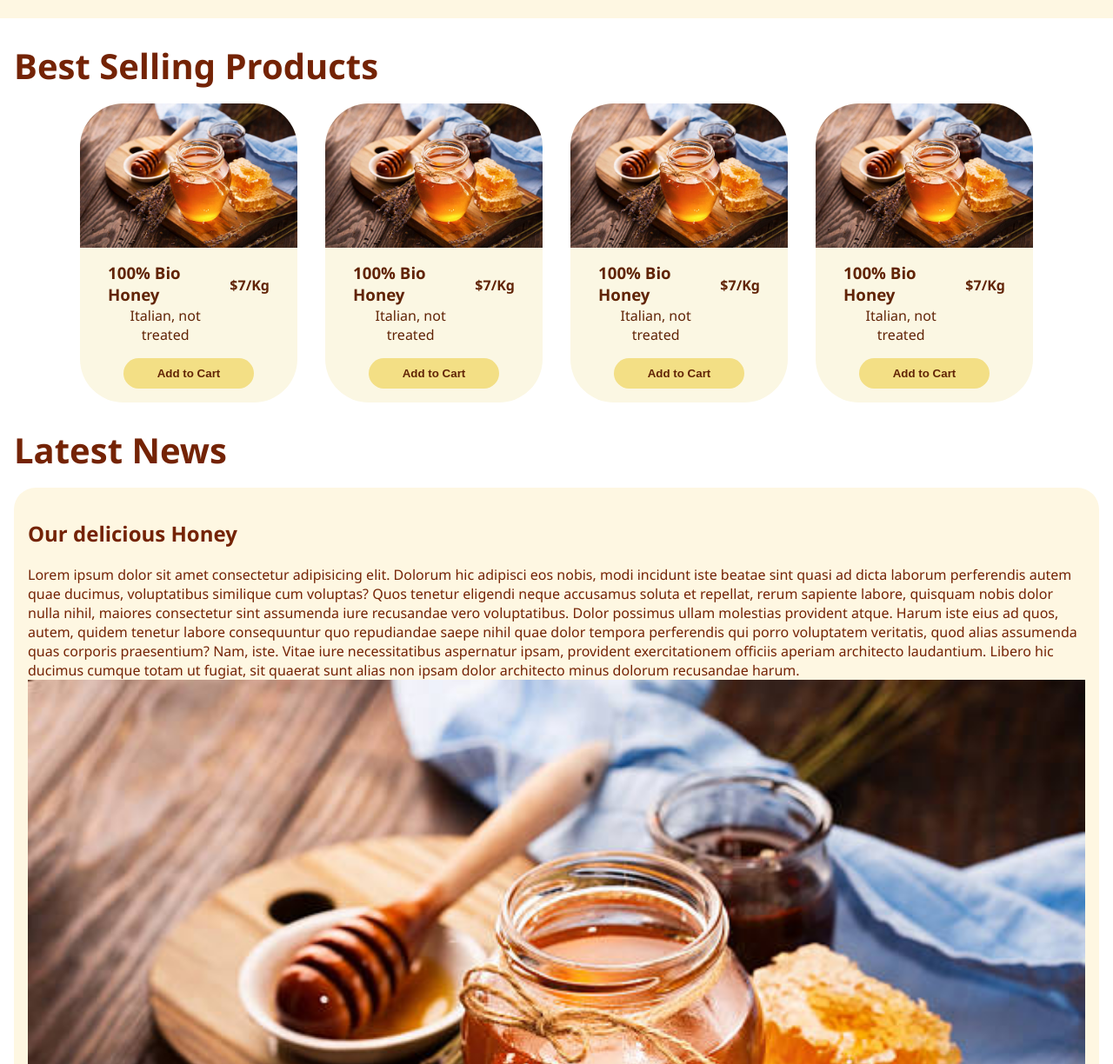
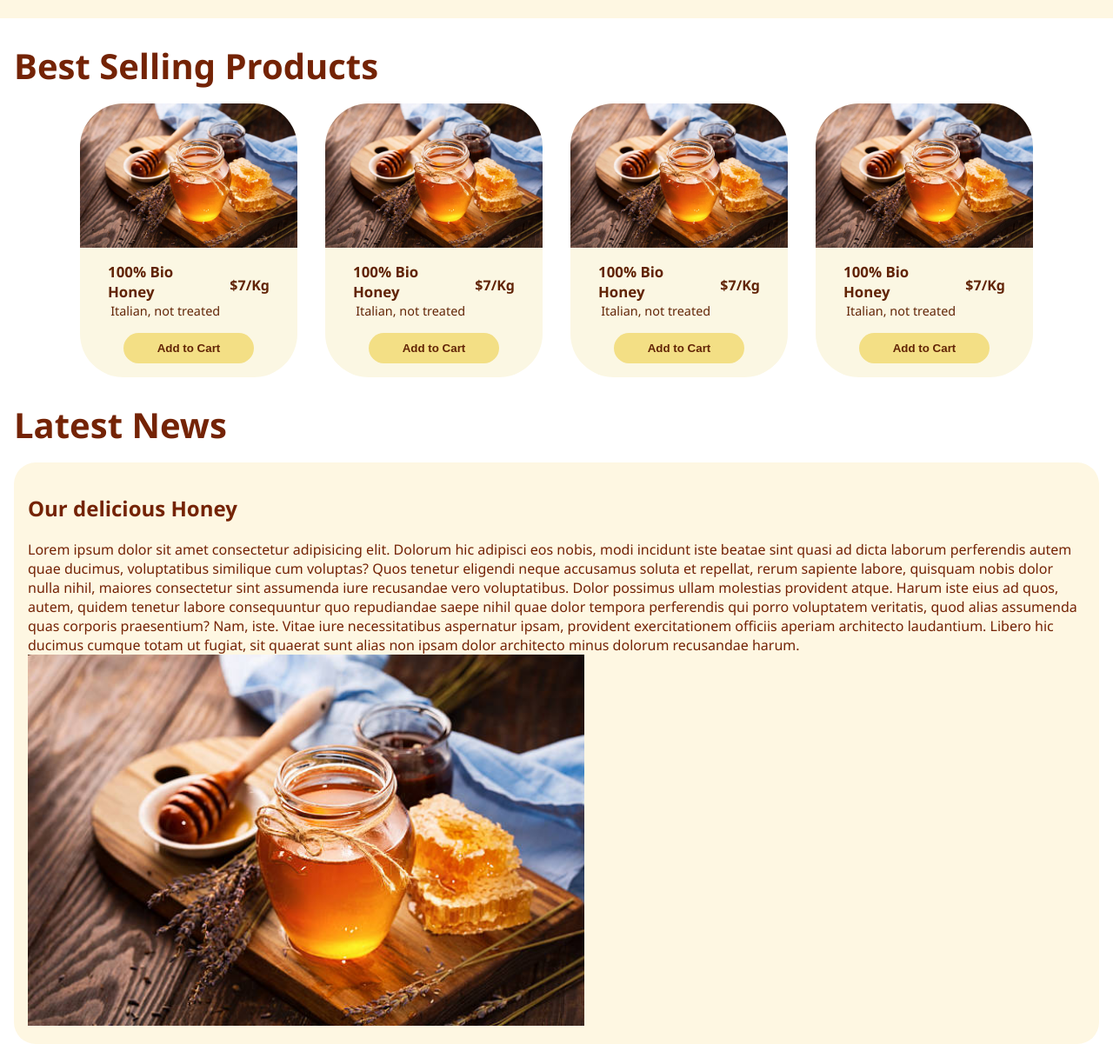
Before and after one commit to AntonioLieto999/U2-W1-D3, a plain HTML site: page index.html in a window 1280 px wide. Shown: the part 76-1300 px from the top of the page at 87% size. Drawn offline with Linux system fonts and the light colour scheme.

Commit message:
commit 2

```diff
--- a/assets/style.css
+++ b/assets/style.css
@@ -55,6 +55,7 @@ h1 {
 }
 .description {
   margin-left: 1rem;
+  font-size: 0.9rem;
 }
 
 .description h3 {
@@ -141,4 +142,5 @@ article {
 article img {
   width: 100%;
   display: inline-block;
+  max-width: 40rem;
 }
```
